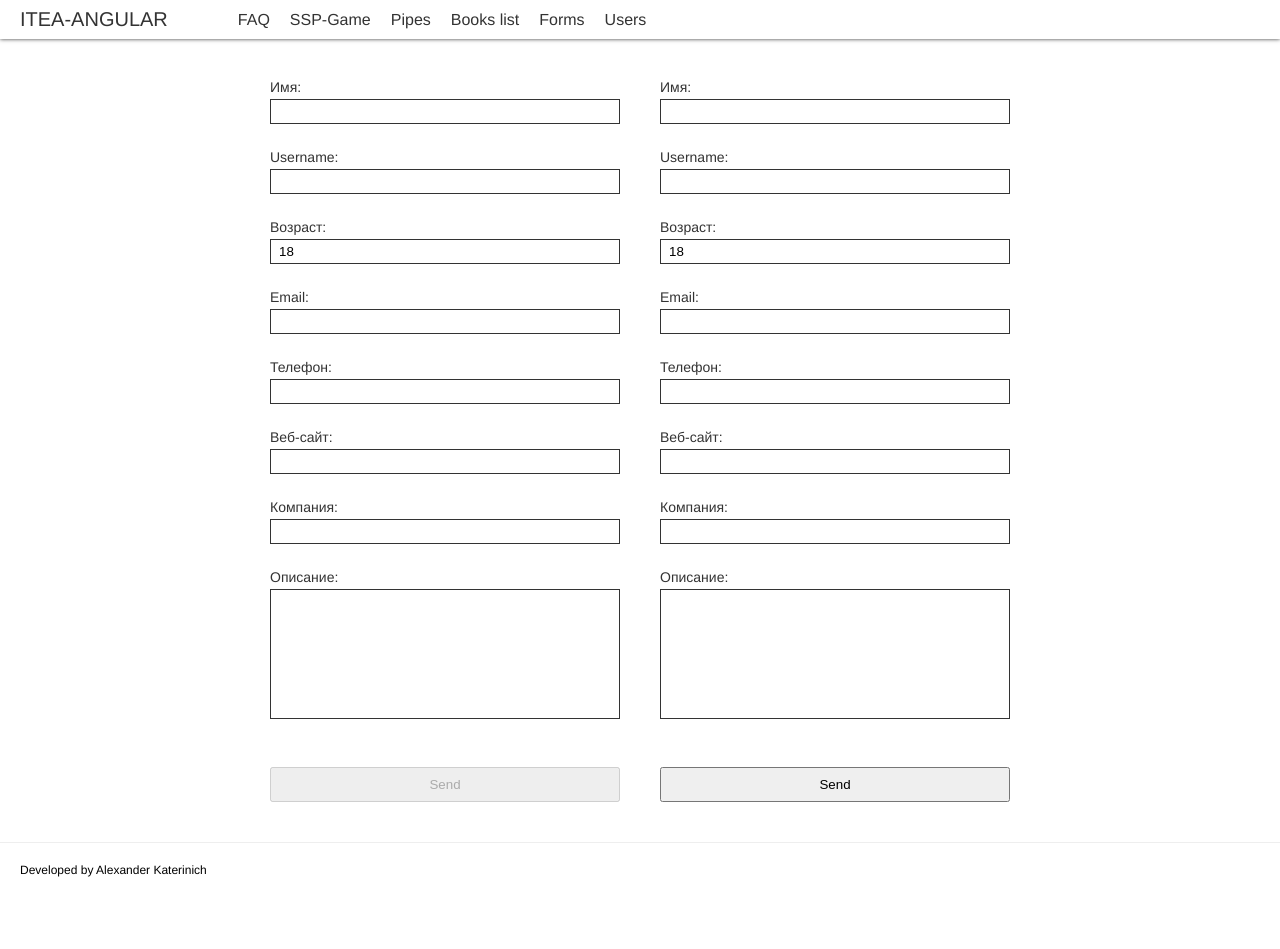
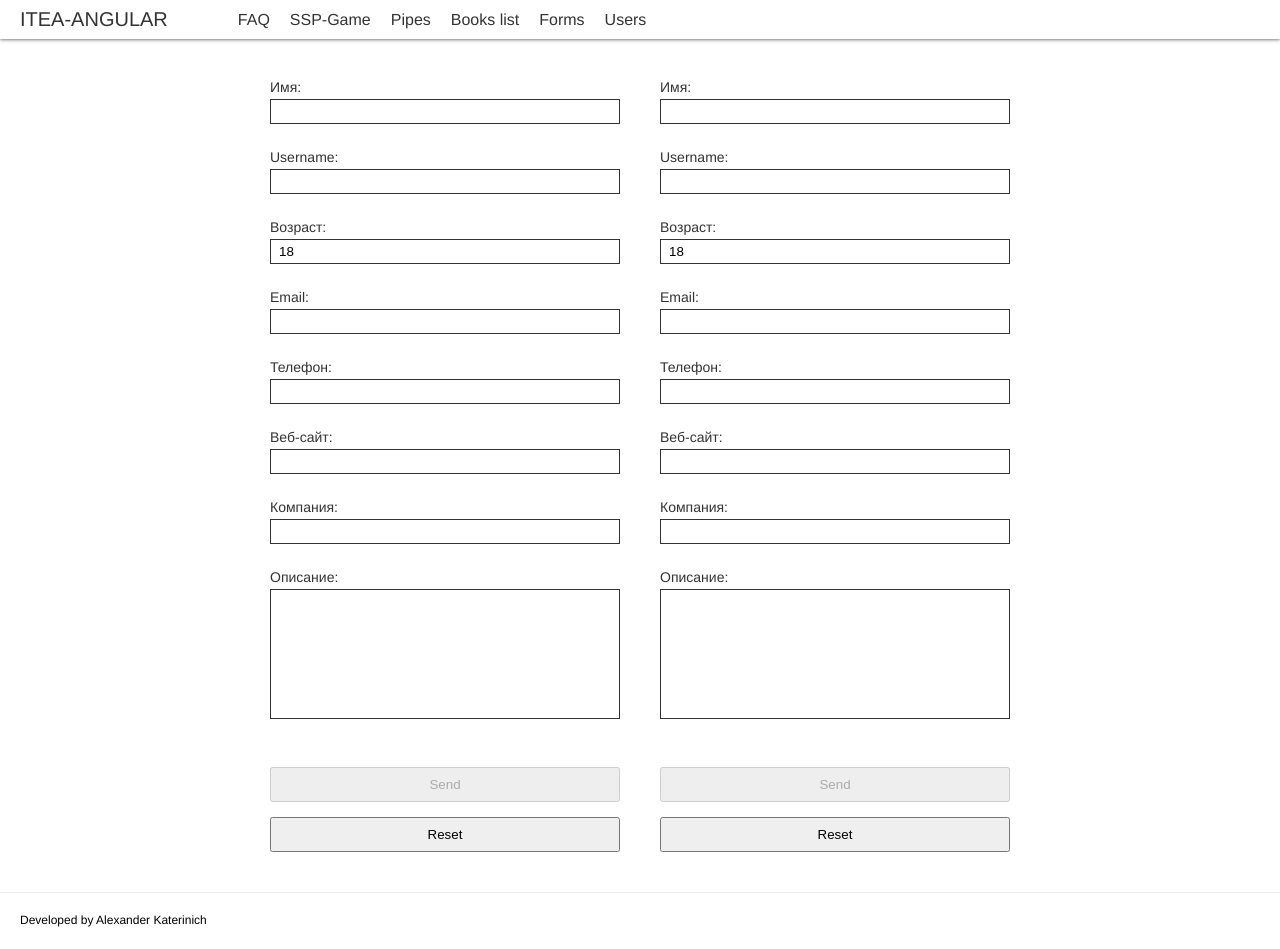
Before and after one commit to Pan1k/itea-angular, an Angular app: page /forms in a window 1280 px wide. Before the commit the page ends 899 px from the top, so only its background shows below. Built offline with nearby package versions, Linux system fonts and the light colour scheme.

Commit message:
Added forms reseting

```diff
--- a/src/app/pages/forms/forms.component.html
+++ b/src/app/pages/forms/forms.component.html
@@ -93,6 +93,7 @@
       </div>
       <div class="form-buttons">
         <button type="submit" [disabled]="userForm.invalid">Send</button>
+        <button (click)="userForm.resetForm()">Reset</button>
       </div>
     </form>
   </div>
@@ -175,7 +176,8 @@
         </span>
       </div>
       <div class="form-buttons">
-        <button type="submit" [disabled]="!userReactiveForm.invalid">Send</button>
+        <button type="submit" [disabled]="userReactiveForm.invalid">Send</button>
+        <button (click)="resetForm()">Reset</button>
       </div>
     </form>
   </div>
--- a/src/app/pages/forms/forms.component.scss
+++ b/src/app/pages/forms/forms.component.scss
@@ -64,6 +64,10 @@ form {
       padding: 8px 15px;
       min-width: 250px;
       width: 100%;
+
+      &:not(:last-child) {
+        margin-bottom: 15px;
+      }
     }
   }
 }
--- a/src/app/pages/forms/forms.component.ts
+++ b/src/app/pages/forms/forms.component.ts
@@ -49,7 +49,7 @@ export class FormsComponent implements OnInit {
       ]],
       "email": [this.user.email, [
         Validators.required,
-        Validators.pattern('a-z0-9._%+-]+@[a-z0-9.-]+\\.[a-z]{2,3}$')
+        Validators.pattern('[a-z0-9._%+-]+@[a-z0-9.-]+\\.[a-z]{2,3}$')
       ]],
       "phone": [this.user.phone, [
         Validators.required,
@@ -83,4 +83,8 @@ export class FormsComponent implements OnInit {
     return this.userReactiveForm.controls[field].errors?.[param] && !this.userReactiveForm.controls[field].pristine;
   }
 
+  resetForm() {
+    this.userReactiveForm.reset();
+  }
+
 }
```
